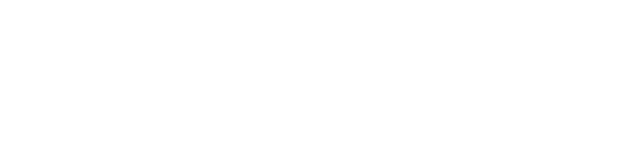
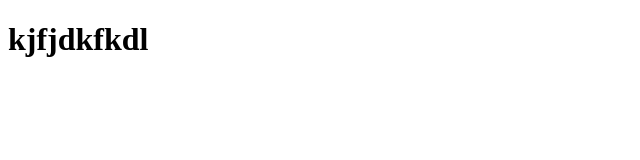
Before and after one commit to DoAsIWant/Trainee, a plain HTML site: page index.html in a window 1280 px wide. Shown: the whole page, without its empty margins (0-640 px from the left). Drawn offline with Linux system fonts and the light colour scheme.

Commit message:
newHeader

```diff
--- a/index.html
+++ b/index.html
@@ -6,6 +6,6 @@
     <title>Document</title>
 </head>
 <body>
-
+    <h1>kjfjdkfkdl</h1>
 </body>
 </html>
```
